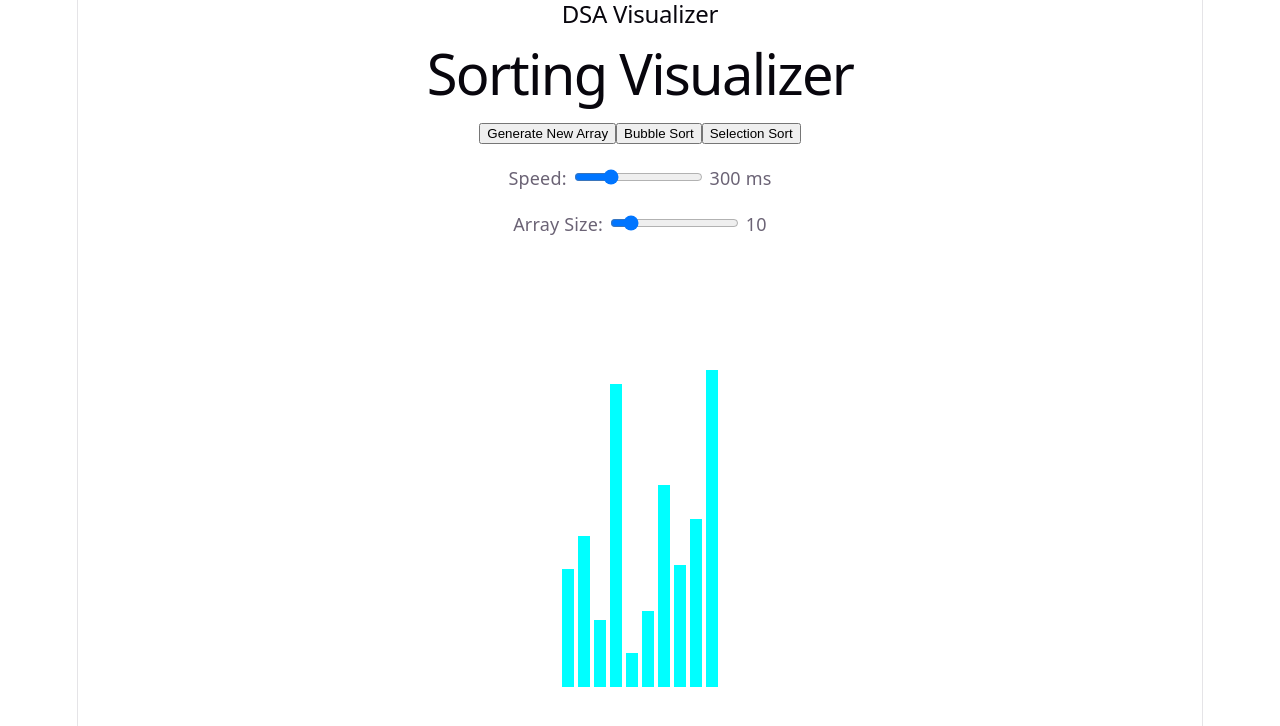
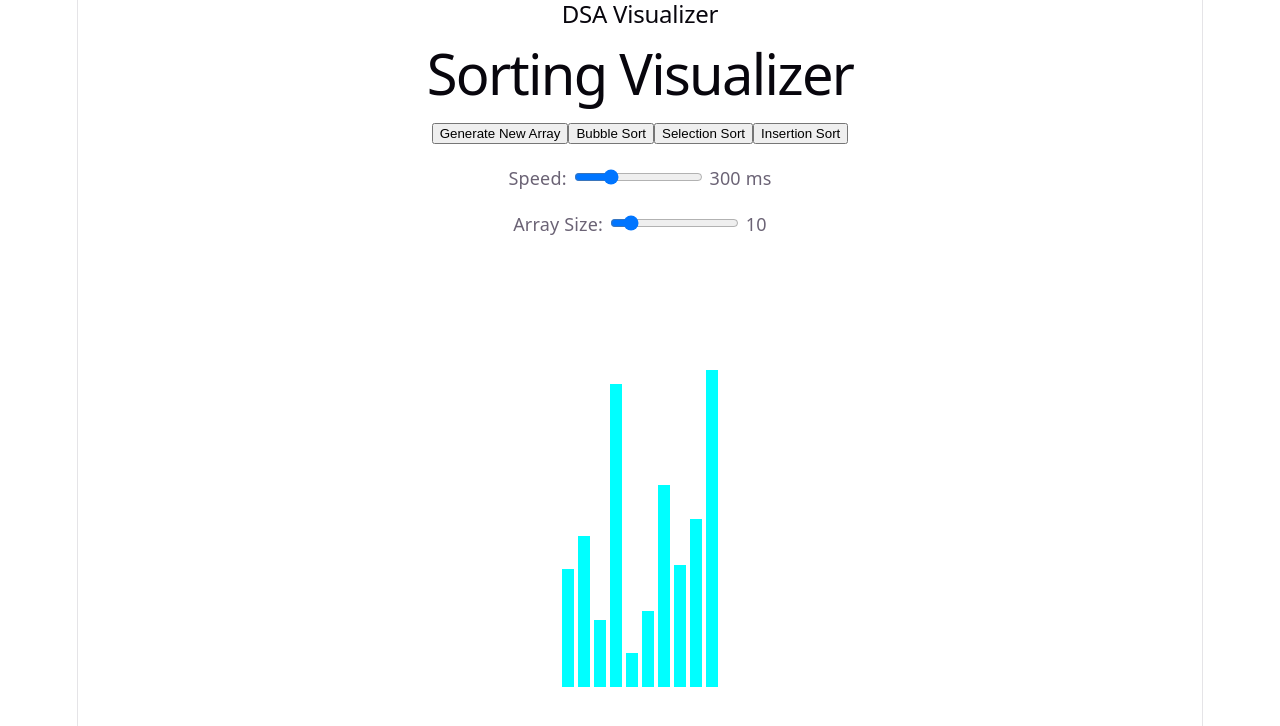
Before and after one commit to smrithi002/DSA-Visualizer-Tracker, a React app in the folder frontend/: page / in a window 1280 px wide. Shown: the top 726 px of the page. Built offline with nearby package versions, Linux system fonts and the light colour scheme; the HTML template or start-up script is replaced by a standard one.

Commit message:
Added insertion sort visualizer

```diff
--- a/frontend/src/App.jsx
+++ b/frontend/src/App.jsx
@@ -45,7 +45,6 @@ function App() {
           arr[j + 1] = temp;
 
           setArray([...arr]);
-
           await sleep(speed);
         }
       }
@@ -79,9 +78,38 @@ function App() {
         arr[minIndex] = temp;
 
         setArray([...arr]);
-
         await sleep(speed);
       }
+    }
+
+    setCurrentBars([]);
+    setSorting(false);
+  };
+
+  const insertionSort = async () => {
+    setSorting(true);
+
+    let arr = [...array];
+
+    for (let i = 1; i < arr.length; i++) {
+      let key = arr[i];
+      let j = i - 1;
+
+      while (j >= 0 && arr[j] > key) {
+        setCurrentBars([j, j + 1]);
+
+        arr[j + 1] = arr[j];
+
+        setArray([...arr]);
+        await sleep(speed);
+
+        j--;
+      }
+
+      arr[j + 1] = key;
+
+      setArray([...arr]);
+      await sleep(speed);
     }
 
     setCurrentBars([]);
@@ -108,6 +136,10 @@ function App() {
 
           <button onClick={selectionSort} disabled={sorting}>
             Selection Sort
+          </button>
+
+          <button onClick={insertionSort} disabled={sorting}>
+            Insertion Sort
           </button>
 
           <div style={{ marginTop: "20px" }}>
```
